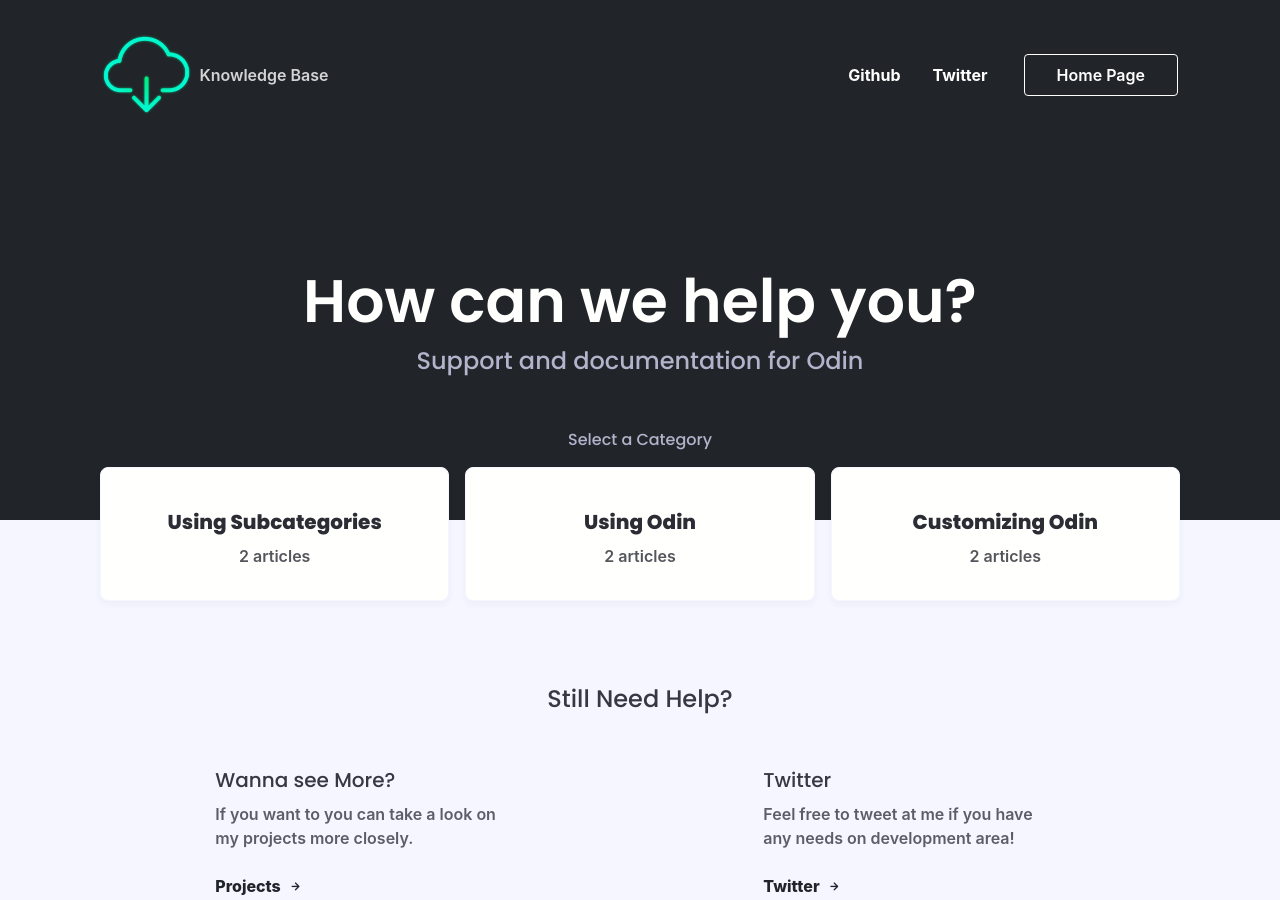
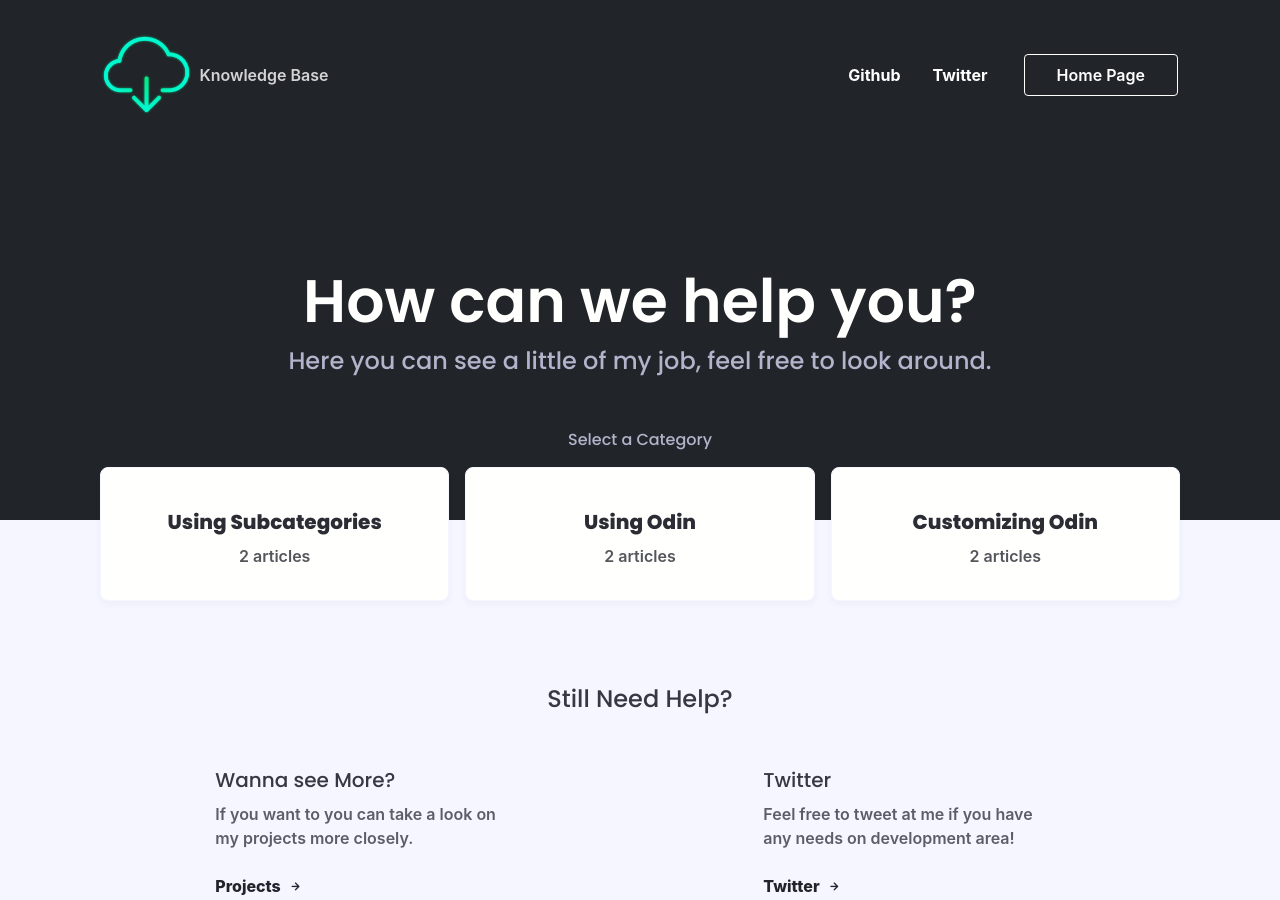
Before and after one commit to MikaelDDavidd/MikaelDDavidd.github.io, a Jekyll site: the page built from index.html, in a window 1280 px wide and 900 px high. Built offline with Jekyll 4.4.1, drawn with Linux system fonts in a browser that asks for light colours; nearby versions of some CDN libraries; some web fonts are replaced; comment, search, counter and statistics services are not loaded.

Commit message:
Initial commit

```diff
--- a/_config.yml
+++ b/_config.yml
@@ -30,7 +30,7 @@ use_authors: true #Set this to false to disable showing post authors
 brand_logo: logo.png
 brand_name: Odin
 header: How can we help you?
-subheader: Support and documentation for Odin
+subheader: Here you can see a little of my job, feel free to look around.
 
 meta_image: odin-meta.png
 
```
